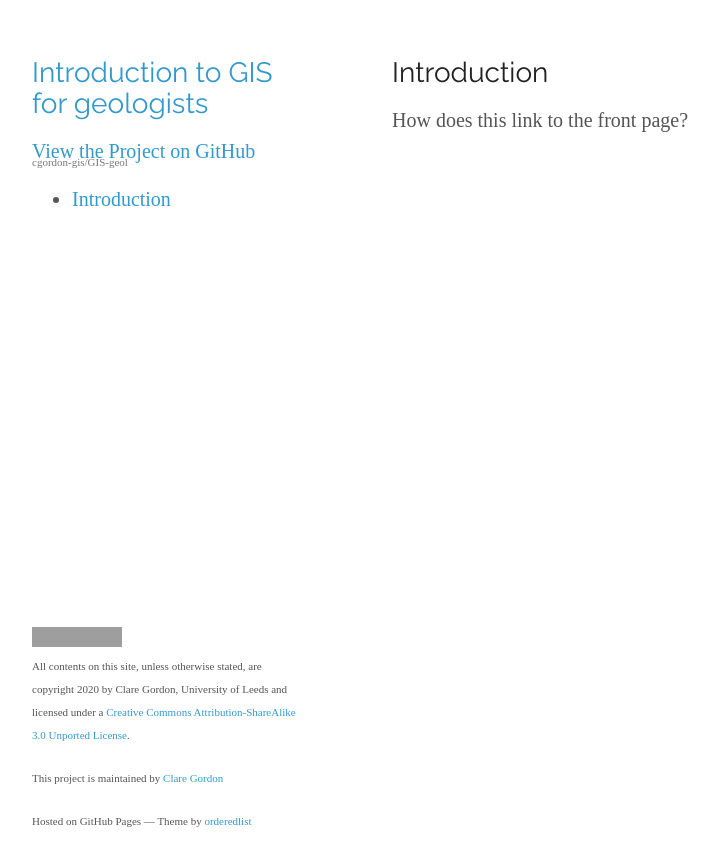
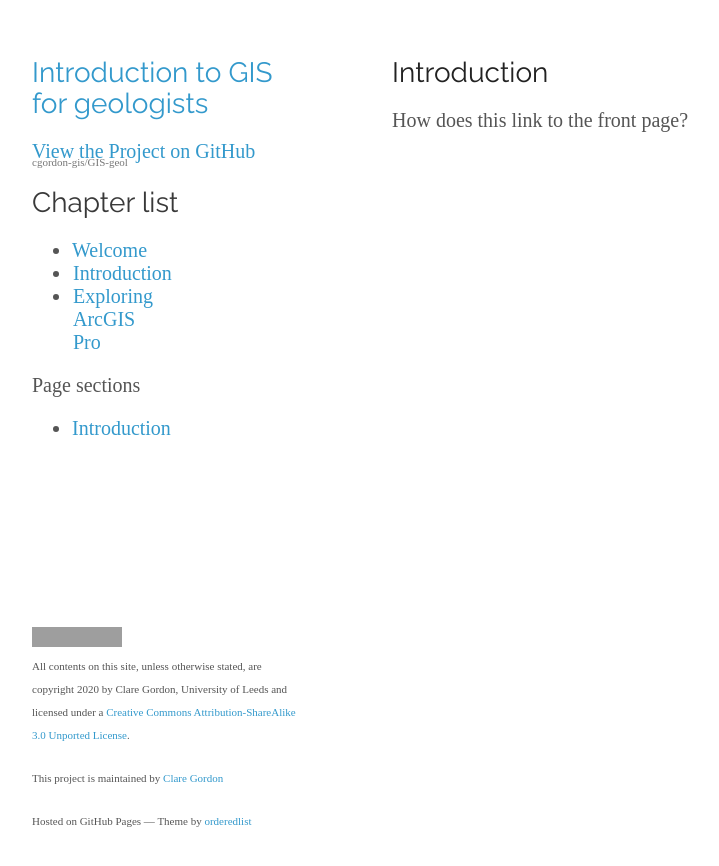
Before and after one commit to cgordon-gis/GIS-geol, a Jekyll site: the page built from introduction.md, in a window 1280 px wide. Shown: the top 866 px of the page, without its empty margins (178-897 px from the left). Built offline with Jekyll 4.4.1, drawn with Linux system fonts in a browser that asks for light colours; grey boxes are pictures that could not be loaded.

Commit message:
Looking at toc list

```diff
--- /dev/null
+++ b/_data/toclist.yml
@@ -0,0 +1,11 @@
+docs_list_title: Chapter list
+docs:
+
+- title: Welcome
+  url: index.html
+
+- title: Introduction
+  url: introduction.html
+
+- title: Exploring ArcGIS Pro
+  url: exploring.html
--- a/_layouts/default.html
+++ b/_layouts/default.html
@@ -22,14 +22,16 @@
 	    <p class="view"><a href="https://github.com/cgordon-gis/GIS-geol">View the Project on GitHub <small>cgordon-gis/GIS-geol</small></a></p>
 
 	    <!-- Include automatic list of pages in site -->
+	    <h2>{{ site.data.toclist.docs_list_title }}</h2>
 	    <ul>
-	       {% for item in site.data.samplelist[page.sidebar] %}
+	       {% for item in site.data.toclist.docs %}
 	       <li><a href="{{ item.url }}">{{ item.title }}</a></li>
 	       {% endfor %}
 	    </ul>
 
 	    <!-- Include automatic table of contents -->
 	    <!-- Code from https://github.com/allejo/jekyll-toc -->
+	    <p>Page sections</p>
 	    {% include toc.html html=content %}
 
 	 </header>
```
Also changed, not shown: exploring.md (added, +10 -0 lines), introduction.md (renamed from intro.md), 1 other file.
